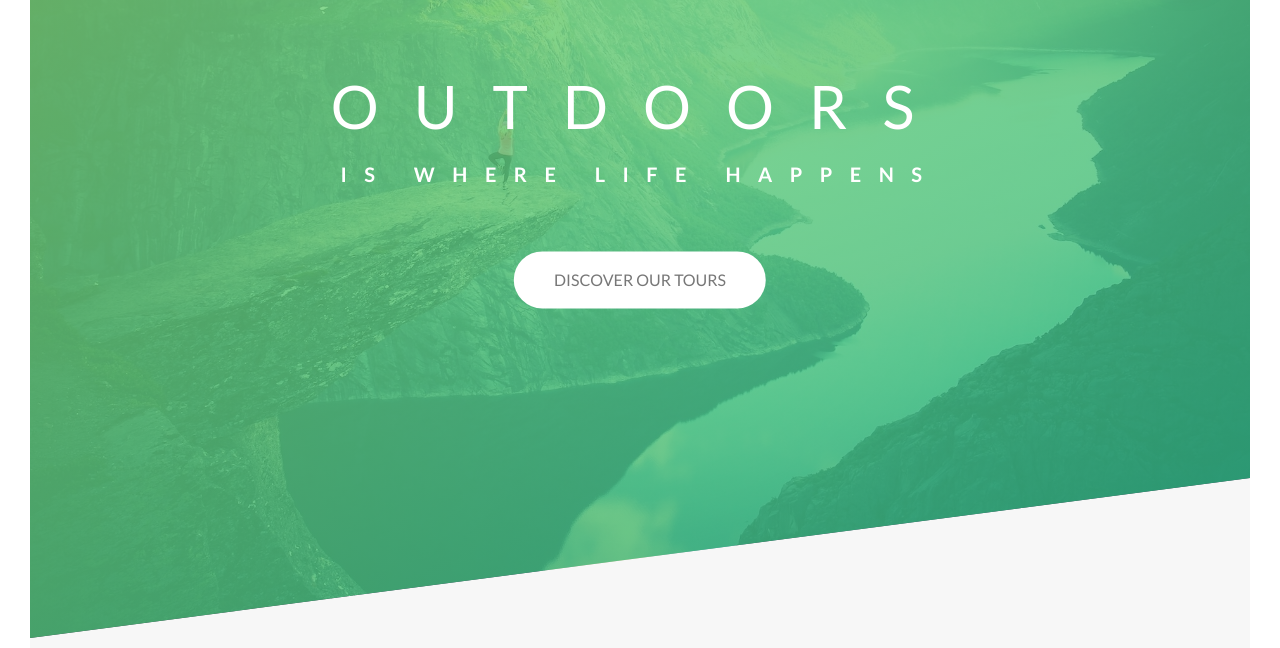
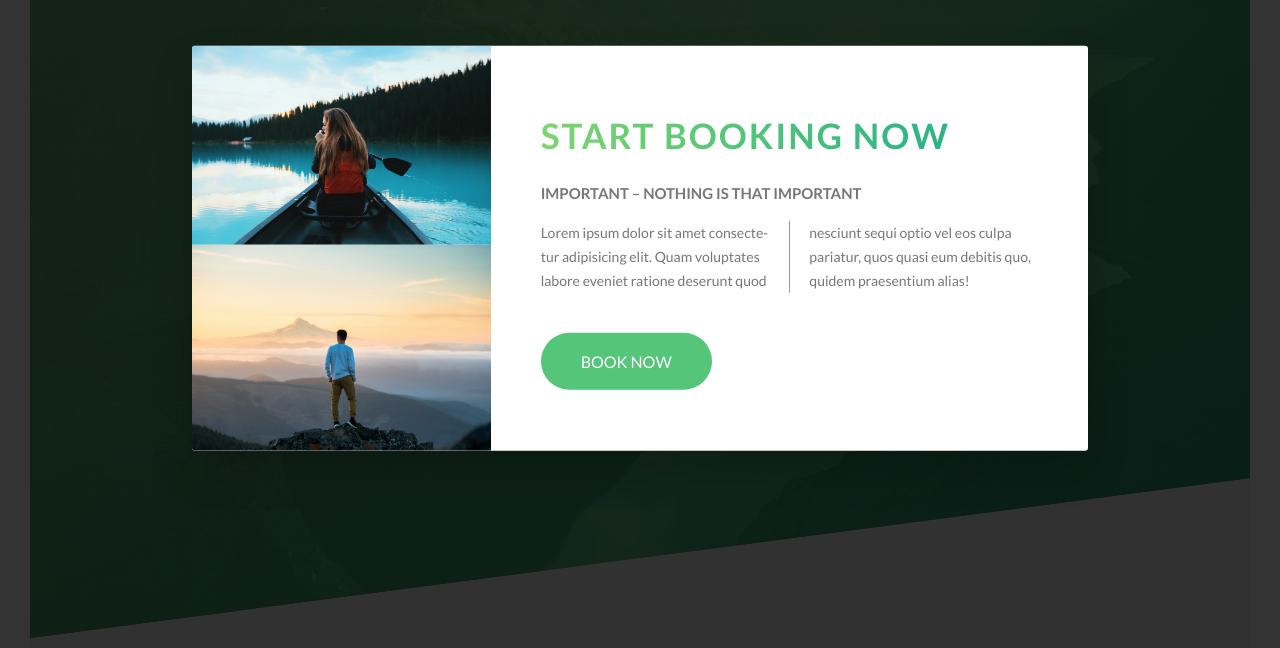
Before and after one commit to prinpadure/Natours, a website: page index.html in a window 1280 px wide. Shown: the part 152-800 px from the top of the page. Drawn offline with nearby package versions, Linux system fonts and the light colour scheme; files that its build step writes are made by us from their sources.

Commit message:
add popup

```diff
--- a/index.html
+++ b/index.html
@@ -313,7 +313,20 @@
              </div>
          </div>
      </footer>
-
+     <div class="popup">
+         <div class="popup__content">
+             <div class="popup__left">
+                 <img src="img/nat-8.jpg" alt="Tour photo" class="popup__img">
+                 <img src="img/nat-9.jpg" alt="Tour photo" class="popup__img">
+             </div>
+             <div class="popup__right">
+                 <h2 class="heading-secondary u-margin-bottom-small">Start booking now</h2>
+                 <h3 class="heading-tertiary u-margin-bottom-small">Important &ndash; Nothing is that important</h3>
+                 <p class="popup__text">Lorem ipsum dolor sit amet consectetur adipisicing elit. Quam voluptates labore eveniet ratione deserunt quod nesciunt sequi optio vel eos culpa pariatur, quos quasi eum debitis quo, quidem praesentium alias!</p>
+                <a href="" class="btn btn--green">Book now</a>
+            </div>
+         </div>
+     </div>
     <!-- <section class="grid-test">
             <div class="row">
                 <div class="col-1-of-2">
--- /dev/null
+++ b/sass/components/_popup.scss
@@ -0,0 +1,50 @@
+.popup {
+    width: 100vw;
+    height: 100%;
+    position: fixed;
+    top: 0;
+    left: 0;
+    background-color: rgba($color-black, 0.8);
+    z-index: 300;
+
+    &__content {
+        position: fixed;
+        z-index: 350;
+        width: 70%;
+        background-color: $color-white;
+        box-shadow: 0 2rem 4rem rgba($color-black, 0.2);
+        border-radius: 3px;
+        @include center-horizontal-vertical;
+        display: table;
+        overflow: hidden;
+    }
+
+    &__left {
+        width: 33.333333%;
+        display: table-cell;
+    }
+
+    &__right {
+        width: 66.6666667%;
+        display: table-cell;
+        vertical-align: middle;
+        padding: 3rem 5rem;
+    }
+
+    &__img {
+        display: block;
+        width: 100%;
+    }
+
+    &__text {
+        font-size: 1.4rem;
+        margin-bottom: 4rem;
+        column-count: 2;
+        column-gap: 4rem;
+        column-rule: 1px solid $color-grey-dark-2;
+        -moz-hyphens: auto;
+        -ms-hyphens: auto;
+        -webkit-hyphens: auto;
+        hyphens: auto;
+    }
+}
--- a/sass/main.scss
+++ b/sass/main.scss
@@ -14,6 +14,7 @@
 @import "components/story";
 @import "components/bg-video";
 @import "components/form";
+@import "components/popup";
 
 @import "layout/header";
 @import "layout/grid";
```
